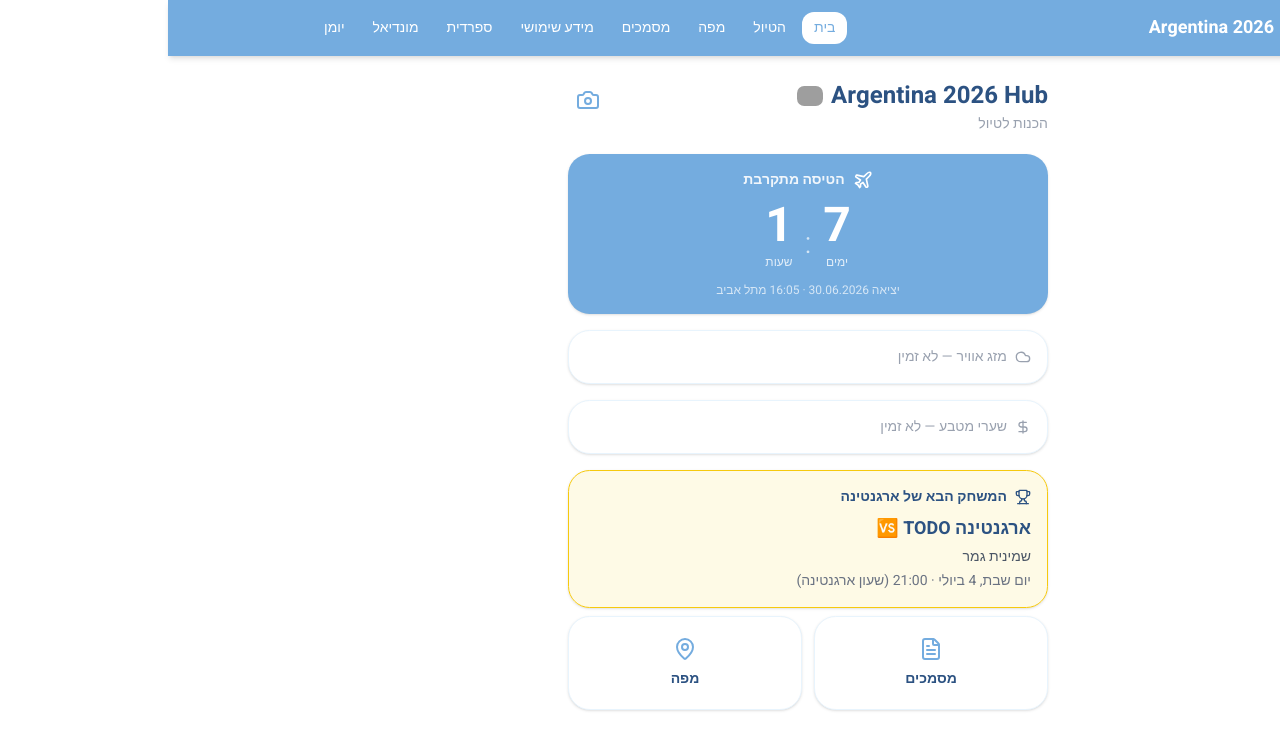
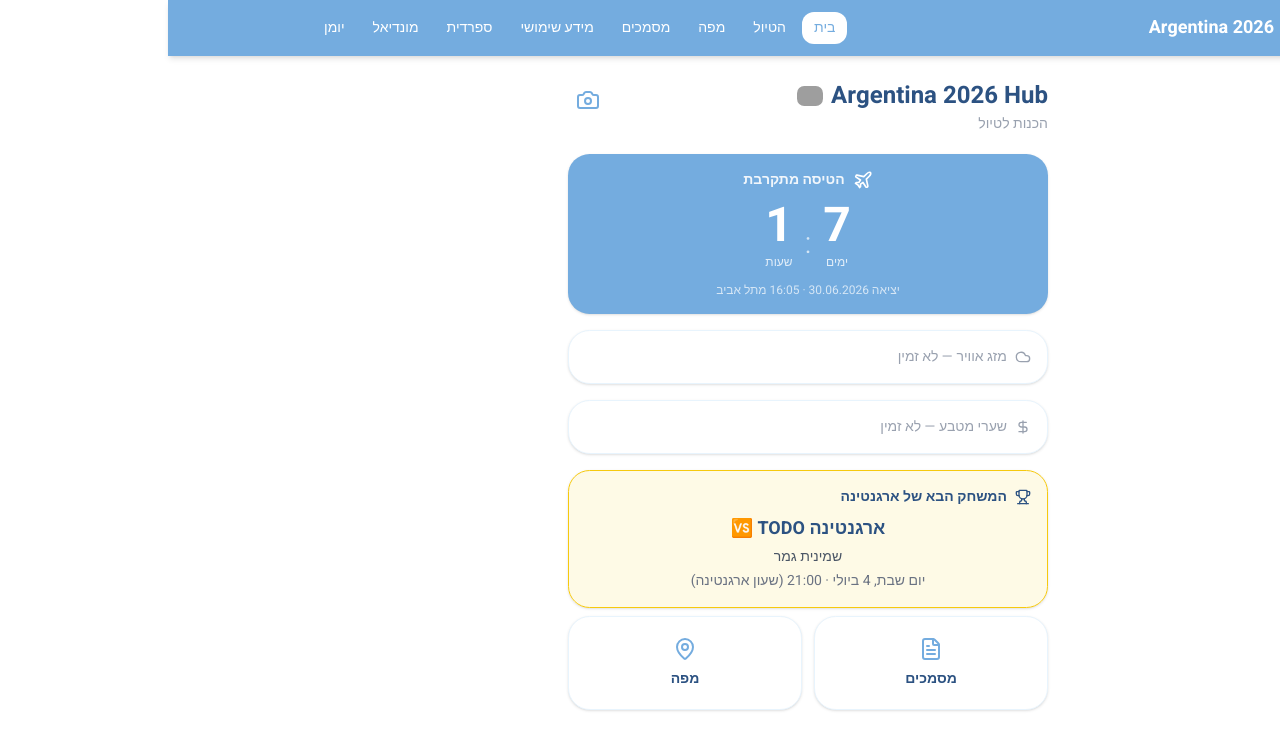
Before and after one commit to mandalaoui/Argentina-2026, a Next.js app: page / in a window 1280 px wide. Shown: the top 750 px of the page. Built offline with nearby package versions, Linux system fonts and the light colour scheme; no server answers; grey boxes are pictures that could not be loaded.

Commit message:
fix: center match teams + date rows in NextMatchCard and MatchRow

```diff
--- a/components/home/NextMatchCard.tsx
+++ b/components/home/NextMatchCard.tsx
@@ -27,15 +27,15 @@ export default async function NextMatchCard() {
               <span className="text-xs font-bold text-red-600 animate-pulse">{liveStatus}</span>
             )}
           </div>
-          <p className="text-lg font-bold text-navy mb-1">
+          <p className="text-lg font-bold text-navy mb-1 text-center">
             {apiMatch.homeTeam} 🆚 {apiMatch.awayTeam}
           </p>
           {apiMatch.homeScore !== null && (
-            <p className="text-2xl font-bold text-argentina mb-1">
+            <p className="text-2xl font-bold text-argentina mb-1 text-center">
               {apiMatch.homeScore} – {apiMatch.awayScore}
             </p>
           )}
-          <p className="text-sm text-gray-500">{date} · {time} (שעון ארגנטינה)</p>
+          <p className="text-sm text-gray-500 text-center">{date} · {time} (שעון ארגנטינה)</p>
         </Card>
       </Link>
     );
@@ -59,11 +59,11 @@ export default async function NextMatchCard() {
           <Trophy size={16} className="text-navy" aria-hidden="true" />
           <span className="text-sm font-semibold text-navy">המשחק הבא של ארגנטינה</span>
         </div>
-        <p className="text-lg font-bold text-navy mb-1">
+        <p className="text-lg font-bold text-navy mb-1 text-center">
           {staticMatch.teamA} 🆚 {staticMatch.teamB}
         </p>
-        <p className="text-sm text-gray-600">{staticMatch.stageLabel}</p>
-        <p className="text-sm text-gray-500 mt-1">{dateStr} · {timeStr} (שעון ארגנטינה)</p>
+        <p className="text-sm text-gray-600 text-center">{staticMatch.stageLabel}</p>
+        <p className="text-sm text-gray-500 mt-1 text-center">{dateStr} · {timeStr} (שעון ארגנטינה)</p>
       </Card>
     </Link>
   );
--- a/components/worldcup/MatchRow.tsx
+++ b/components/worldcup/MatchRow.tsx
@@ -26,13 +26,13 @@ export default function MatchRow({ match, highlight = false }: Props) {
         )}
       </div>
 
-      {/* Teams + score */}
-      <div className="flex items-center justify-between gap-2">
-        <span className={`text-sm font-semibold flex-1 text-right ${highlight ? "text-navy" : "text-navy"}`}>
+      {/* Teams + score — centered */}
+      <div className="flex items-center justify-center gap-2">
+        <span className="text-sm font-semibold text-navy">
           {match.homeTeam}
         </span>
 
-        <div className="flex-shrink-0 text-center">
+        <div className="flex-shrink-0">
           {isFinished && match.homeScore !== null ? (
             <span className="text-base font-bold text-argentina">
               {match.homeScore} – {match.awayScore}
@@ -42,7 +42,7 @@ export default function MatchRow({ match, highlight = false }: Props) {
           )}
         </div>
 
-        <span className={`text-sm font-semibold flex-1 text-left ${highlight ? "text-navy" : "text-navy"}`}>
+        <span className="text-sm font-semibold text-navy">
           {match.awayTeam}
         </span>
       </div>
```
